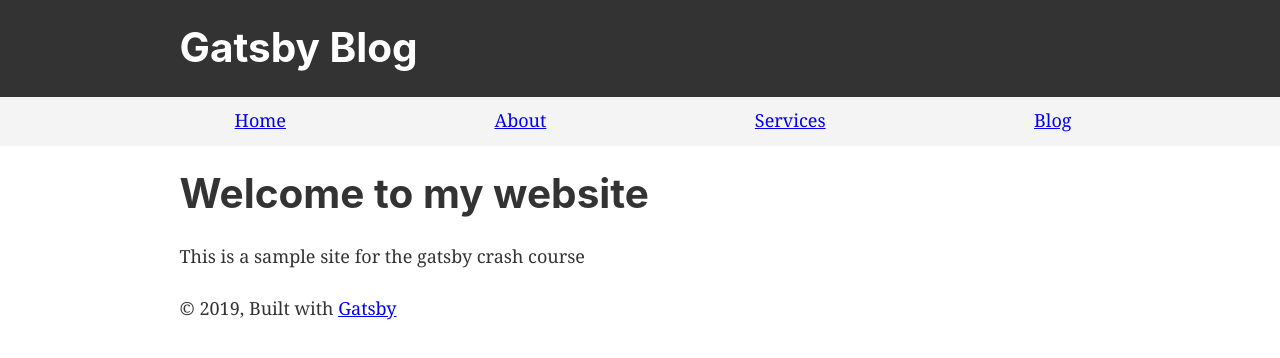
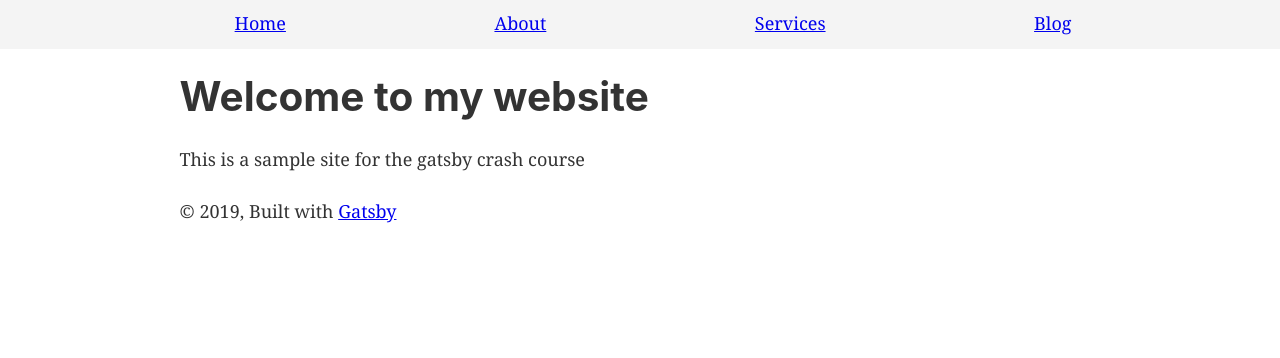
Before and after one commit to ThomasBrushel/Gatsby_Blog, a Gatsby site: page / in a window 1280 px wide. Built offline with nearby package versions, Linux system fonts and the light colour scheme; Gatsby itself is replaced by a stand-in of ours.

Commit message:
Update layout.js
remove header

```diff
--- a/src/components/layout.js
+++ b/src/components/layout.js
@@ -2,7 +2,6 @@ import React from "react"
 import PropTypes from "prop-types"
 import { StaticQuery, graphql } from "gatsby"
 
-import Header from "./header";
 import Menu from '../components/menu';
 import "./layout.css"
 
@@ -19,7 +18,6 @@ const Layout = ({ children }) => (
     `}
     render={data => (
       <React.Fragment>
-        <Header siteTitle={data.site.siteMetadata.title} />
         <Menu />
         <div
           style={{
```
